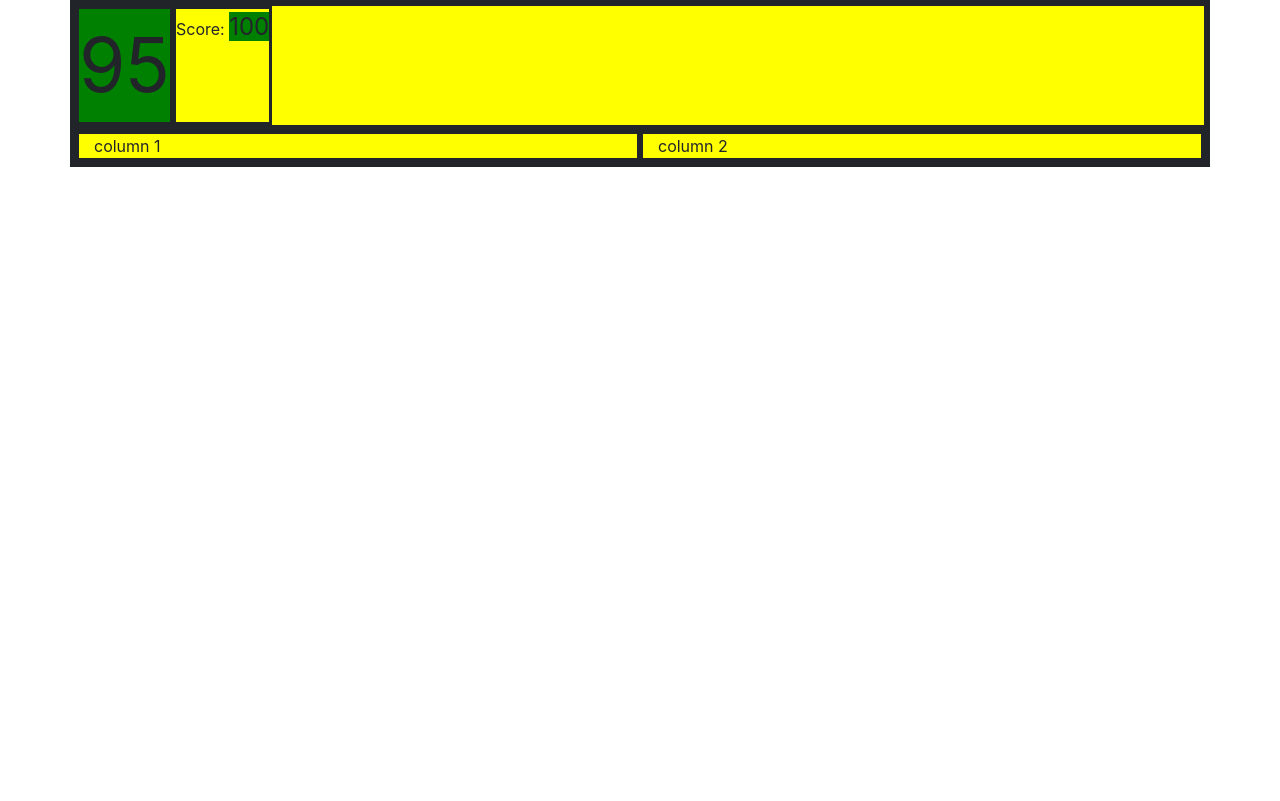
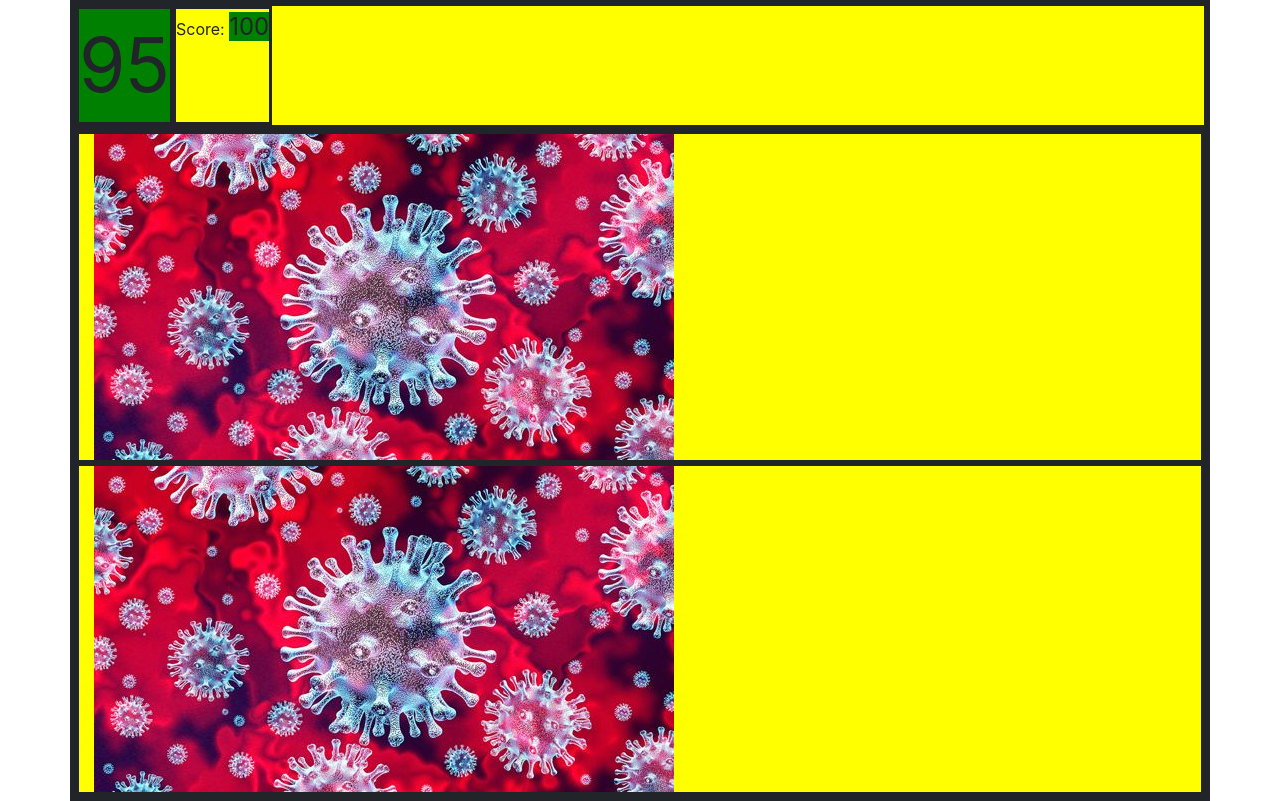
Before and after one commit to seattleacademy/2026-4, a plain HTML site: page index.html in a window 1280 px wide. Drawn offline with nearby package versions, Linux system fonts and the light colour scheme.

Commit message:
Update with images

```diff
--- a/index.html
+++ b/index.html
@@ -2,7 +2,6 @@
 <html lang="en">
 <head>
 <meta charset="UTF-8">
-<meta name="apple-mobile-web-app-title" content="CodePen">
 <title>2026-4</title>
 <link rel='stylesheet' href='https://cdnjs.cloudflare.com/ajax/libs/twitter-bootstrap/4.4.1/css/bootstrap.min.css'>
 <style>
@@ -33,10 +32,10 @@ span {
 </div>
 <div class="row">
 <div class="col">
-column 1
+<img src="https://seattleacademy.github.io/2026-4/img/virus1.jpg" alt="virus image" />
 </div>
 <div class="col">
-column 2
+<img src="img/virus1.jpg" alt="local virus" />
 </div>
 </div>
 </div>
```
